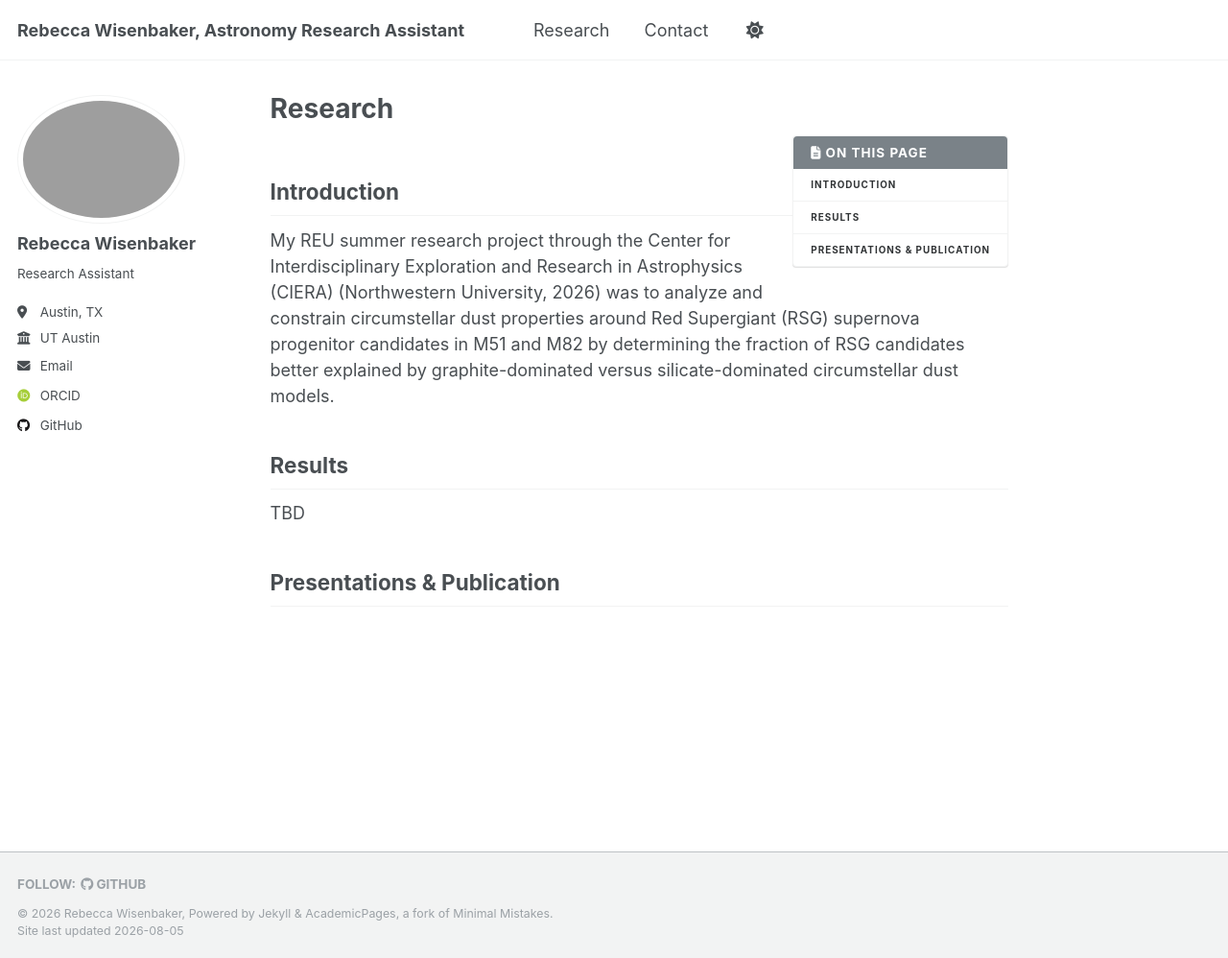
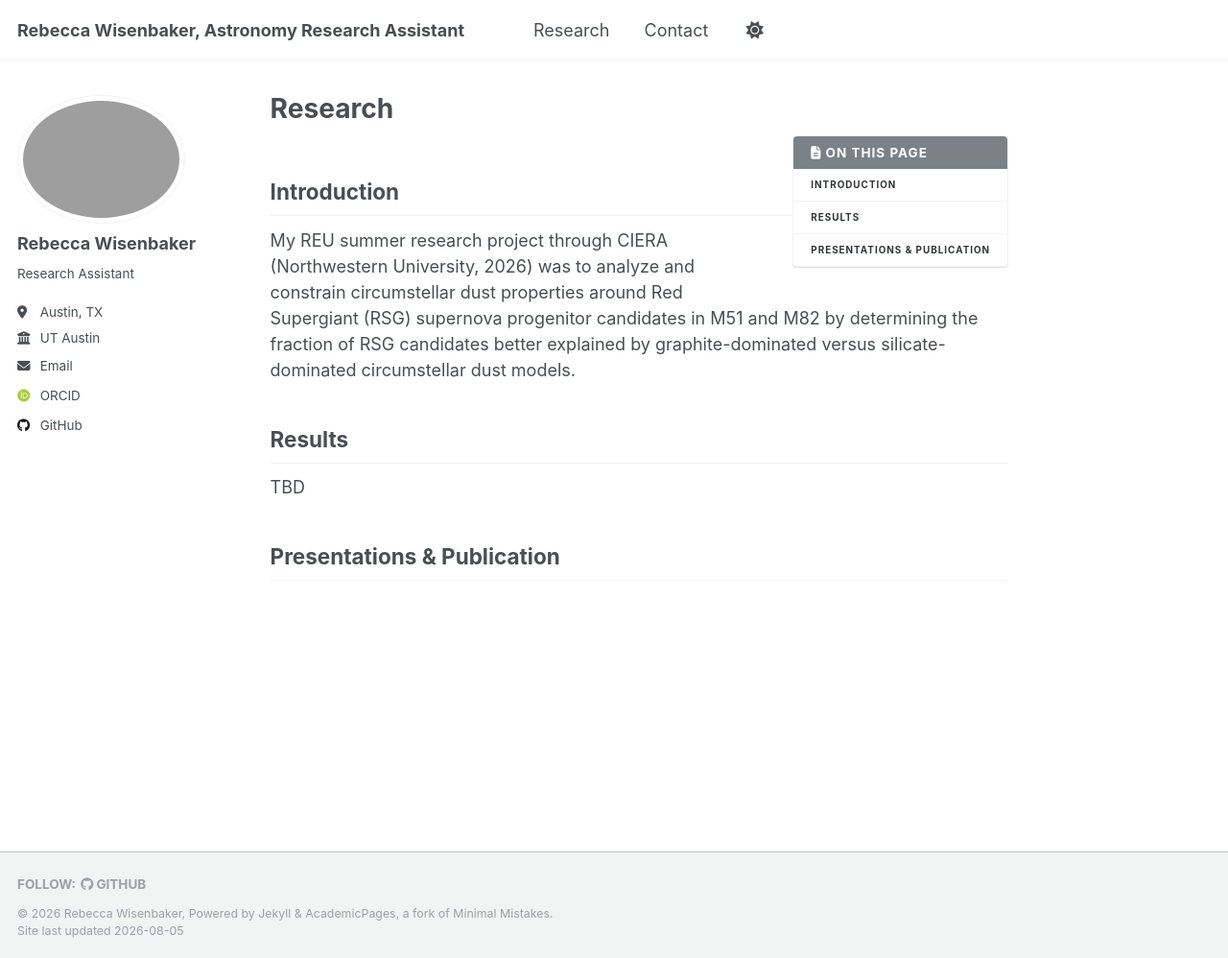
Before and after one commit to rebeccalw87/rebeccalw87.github.io, a Jekyll site: the page built from _pages/research.md, in a window 1280 px wide and 998 px high. Shown: the whole window at 96% size. Built offline with Jekyll 4.4.1, drawn with Linux system fonts in a browser that asks for light colours; some web fonts are replaced; a script that is not in the unit is left out.

Commit message:
Update research.md

```diff
--- a/_pages/research.md
+++ b/_pages/research.md
@@ -8,7 +8,7 @@ author_profile: true
 {% include base_path %}
 
 ## Introduction
-My REU summer research project through the Center for Interdisciplinary Exploration and Research in Astrophysics (CIERA) (Northwestern University, 2026) was to analyze and constrain circumstellar dust properties around Red Supergiant (RSG) supernova progenitor candidates in M51 and M82 by determining the fraction of RSG candidates better explained by graphite-dominated versus silicate-dominated circumstellar dust models.
+My REU summer research project through CIERA (Northwestern University, 2026) was to analyze and constrain circumstellar dust properties around Red Supergiant (RSG) supernova progenitor candidates in M51 and M82 by determining the fraction of RSG candidates better explained by graphite-dominated versus silicate-dominated circumstellar dust models.
 
 ## Results
 
```
